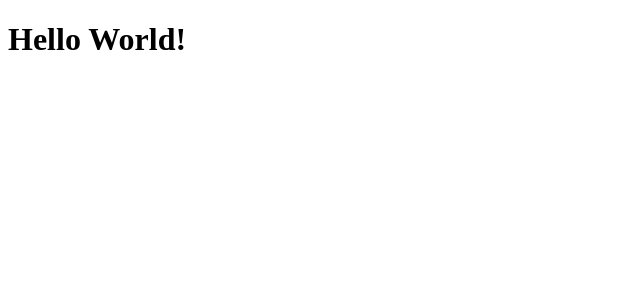
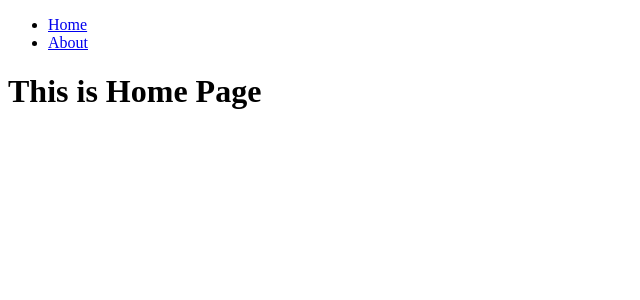
Before and after one commit to sm-jahangir/vuejs-slider, a Vue app: page / in a window 1280 px wide. Shown: the top 300 px of the page, without its empty margins (0-640 px from the left). Built offline with nearby package versions, Linux system fonts and the light colour scheme.

Commit message:
Vue Router Add

```diff
--- a/package.json
+++ b/package.json
@@ -9,7 +9,8 @@
   },
   "dependencies": {
     "core-js": "^3.6.5",
-    "vue": "^2.6.11"
+    "vue": "^2.6.11",
+    "vue-router": "^3.5.3"
   },
   "devDependencies": {
     "@vue/cli-plugin-babel": "~4.5.0",
--- a/src/App.vue
+++ b/src/App.vue
@@ -1,16 +1,17 @@
 <template>
   <div id="app">
-    <HelloWorld />
+    <Navbar />
+        <router-view></router-view>
   </div>
 </template>
 
 <script>
-import HelloWorld from './components/HelloWorld.vue'
+import Navbar from './components/Navbar.vue'
 
 export default {
   name: 'App',
   components: {
-    HelloWorld
+    Navbar,
   }
 }
 </script>
--- /dev/null
+++ b/src/components/Navbar.vue
@@ -0,0 +1,20 @@
+<template lang="">
+    <div>
+        <ul class="nav justify-content-center">
+            <li class="nav-item active">
+                <router-link class="nav-link" to="/">Home</router-link>
+            </li>
+            <li class="nav-item">
+                <router-link class="nav-link" to="/about">About</router-link>
+            </li>
+        </ul>
+    </div>
+</template>
+<script>
+export default {
+
+}
+</script>
+<style lang="">
+
+</style>
--- a/src/main.js
+++ b/src/main.js
@@ -3,6 +3,11 @@ import App from './App.vue'
 
 Vue.config.productionTip = false
 
+// Router
+import router from "./router";
+
 new Vue({
   render: h => h(App),
+  router,// for router
+
 }).$mount('#app')
--- /dev/null
+++ b/src/pages/About.vue
@@ -0,0 +1,13 @@
+<template lang="">
+    <div>
+        <h1>This is About Page </h1>
+    </div>
+</template>
+<script>
+export default {
+
+}
+</script>
+<style lang="">
+
+</style>
--- /dev/null
+++ b/src/pages/Home.vue
@@ -0,0 +1,13 @@
+<template lang="">
+    <div>
+        <h1>This is Home Page </h1>
+    </div>
+</template>
+<script>
+export default {
+
+}
+</script>
+<style lang="">
+
+</style>
--- /dev/null
+++ b/src/router/index.js
@@ -0,0 +1,22 @@
+import Vue from "vue";
+import Router from "vue-router";
+import Home from '../pages/Home.vue';
+import About from '../pages/About.vue';
+
+Vue.use(Router);
+
+export default new Router({
+  mode: "history",
+  routes: [
+    {
+      path: "/",
+      name: "Home",
+      component: Home
+    },
+    {
+      path: "/about",
+      name: "About",
+      component: About
+    },
+  ]
+});
```
Also changed, not shown: 1 other file (tests, documents, lock files or other folders).
